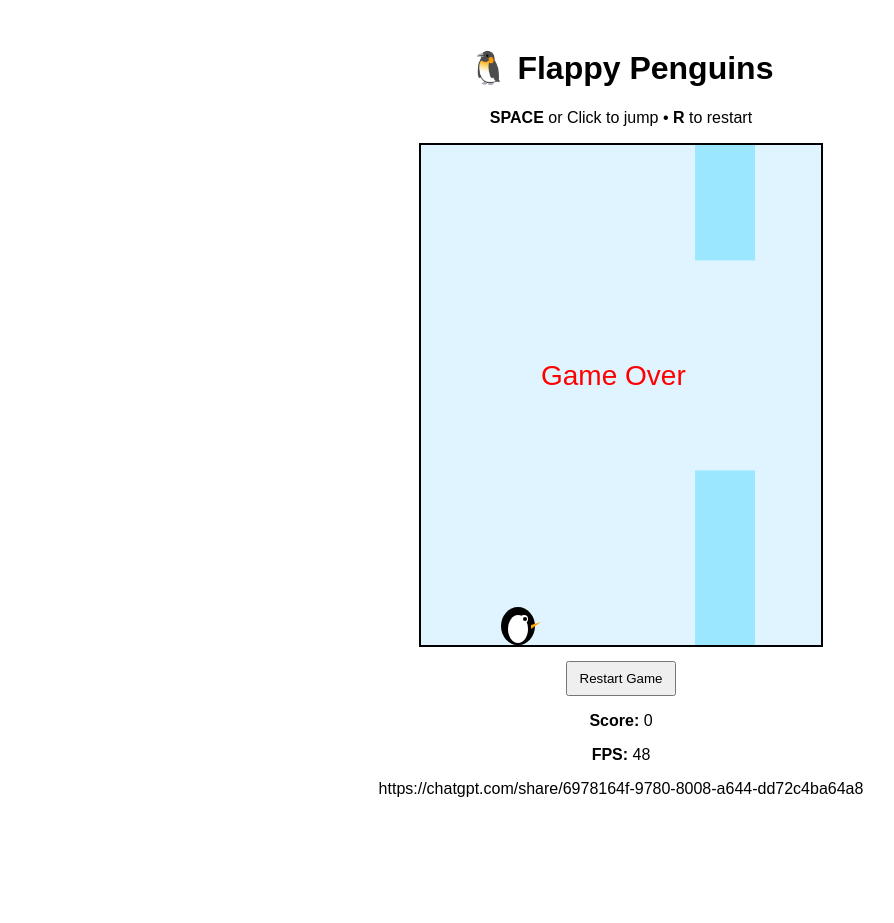
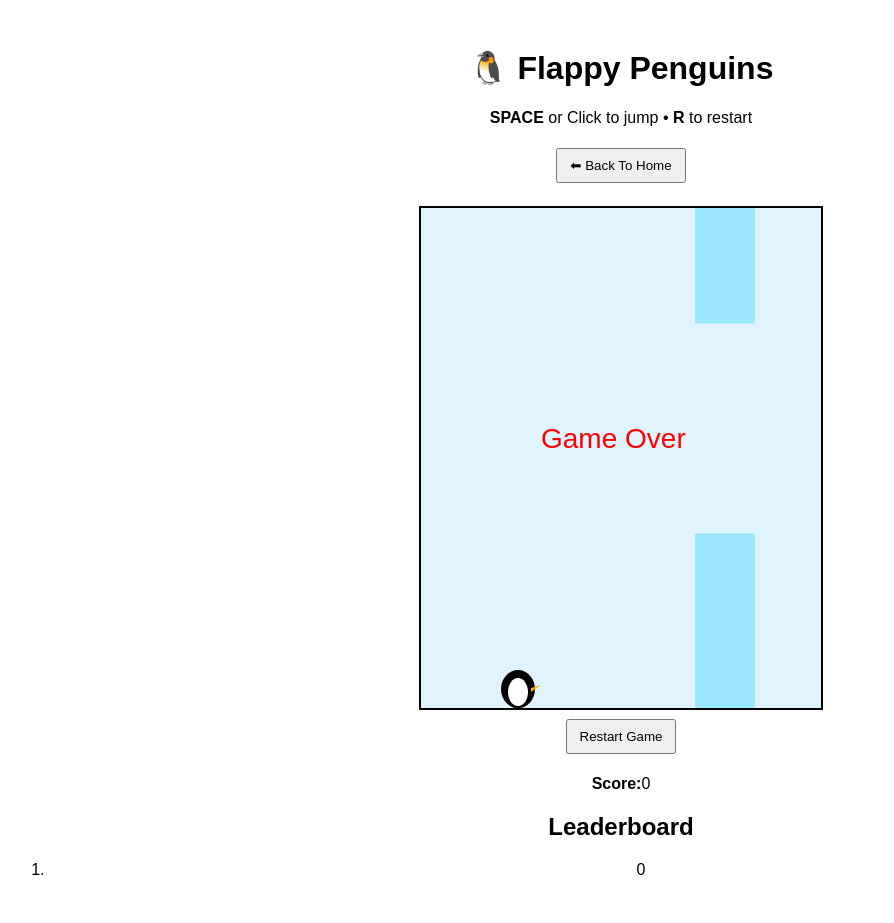
Before and after one commit to jjjjhogan/penguin, a Flask app: page /flappy in a window 1280 px wide. Shown: the whole page, without its empty margins (19-913 px from the left). Before the commit the page ends 797 px from the top, so only its background shows below. Run offline with Flask 3, Linux system fonts and the light colour scheme; the visitor is signed in with stand-in values (Sample User, id 1).

Commit message:
flappy lb

```diff
--- a/templates/flappy.html
+++ b/templates/flappy.html
@@ -3,222 +3,203 @@
 <head>
 <title>Flappy Penguins</title>
 <style>
-    body { font-family: Arial; padding:20px; text-align:center; }
-    canvas { border:2px solid black; background:#dff4ff; }
-    button { padding:8px 12px; margin-top:10px; cursor:pointer; }
+body{font-family:Arial;text-align:center;padding:20px}
+canvas{border:2px solid black;background:#dff4ff}
+button{padding:8px 12px;margin:5px;cursor:pointer}
 </style>
 </head>
+
 <body>
 
 <h1>🐧 Flappy Penguins</h1>
 <p><b>SPACE</b> or Click to jump • <b>R</b> to restart</p>
 
+<button onclick="goHome()">⬅ Back To Home</button>
+<br><br>
+
 <canvas id="game" width="400" height="500"></canvas>
 <br>
 <button onclick="restartGame()">Restart Game</button>
-<p id="scoreText"><b>Score:</b> 0</p>
-<p id="fpsText"><b>FPS:</b> 0</p>
+
+<p id="scoreText"><b>Score:</b>0</p>
+
+<h2>Leaderboard</h2>
+<ol id="leaderboard"></ol>
 
 <script>
-const canvas = document.getElementById("game");
-const ctx = canvas.getContext("2d");
 
-/* ========= PHYSICS ========= */
-const GRAVITY = 0.13;
-const JUMP_FORCE = canvas.height * 0.01;
-const PIPE_GAP = 210;
+const canvas=document.getElementById("game")
+const ctx=canvas.getContext("2d")
 
-/* ========= FPS CONTROL ========= */
-const TARGET_FPS = 80;
-const FRAME_TIME = 1000 / TARGET_FPS;
+const GRAVITY=0.13
+const JUMP_FORCE=canvas.height*0.01
+const PIPE_GAP=210
 
-let lastTime = 0;
-let fpsCounter = 0;
-let fpsTimer = 0;
+let penguin,pipes,score,frame,gameOver=false
 
-/* ========= GAME STATE ========= */
-let penguin, pipes, score, frame;
-let gameOver = false;
+/* ===== 60 FPS LOOP ===== */
+let fps=60
+let interval=1000/fps
+let lastTime=0
 
-/* ========= INIT ========= */
-function initGame(){
-  penguin = {x:80, y:200, w:34, h:38, vel:0};
-  pipes = [];
-  score = 0;
-  frame = 0;
-  gameOver = false;
-
-  document.getElementById("scoreText").innerHTML="<b>Score:</b> 0";
-
-  spawnPipe();
+function gameLoop(time){
+if(time-lastTime>interval){
+lastTime=time
+update()
+render()
+}
+requestAnimationFrame(gameLoop)
 }
 
-/* ========= PIPES ========= */
-function spawnPipe(){
-  const top = Math.random()*180 + 40;
-
-  pipes.push({
-    x: canvas.width,
-    w: 60,
-    topH: top,
-    bottomY: top + PIPE_GAP,
-    passed:false
-  });
+/* ===== INIT ===== */
+function initGame(){
+penguin={x:80,y:200,w:34,h:38,vel:0}
+pipes=[]
+score=0
+frame=0
+gameOver=false
+document.getElementById("scoreText").innerHTML="<b>Score:</b>0"
+spawnPipe()
 }
 
-/* ========= DRAW ========= */
-function drawPenguin(){
-  const x=penguin.x;
-  const y=penguin.y;
-
-  ctx.fillStyle="black";
-  ctx.beginPath();
-  ctx.ellipse(x+17,y+19,17,19,0,0,Math.PI*2);
-  ctx.fill();
-
-  ctx.fillStyle="white";
-  ctx.beginPath();
-  ctx.ellipse(x+17,y+22,10,14,0,0,Math.PI*2);
-  ctx.fill();
-
-  ctx.fillStyle="orange";
-  ctx.beginPath();
-  ctx.moveTo(x+30,y+18);
-  ctx.lineTo(x+40,y+15);
-  ctx.lineTo(x+30,y+22);
-  ctx.fill();
-
-  ctx.fillStyle="white";
-  ctx.beginPath();
-  ctx.arc(x+23,y+12,4,0,Math.PI*2);
-  ctx.fill();
-
-  ctx.fillStyle="black";
-  ctx.beginPath();
-  ctx.arc(x+24,y+12,2,0,Math.PI*2);
-  ctx.fill();
+/* ===== HOME BUTTON ===== */
+function goHome(){
+window.location.href="/"
 }
 
-function drawPipes(pipe){
-  ctx.fillStyle="#9be7ff";
-  ctx.fillRect(pipe.x,0,pipe.w,pipe.topH);
-  ctx.fillRect(pipe.x,pipe.bottomY,pipe.w,canvas.height-pipe.bottomY);
+/* ===== LEADERBOARD ===== */
+function saveScore(){
+let lb=JSON.parse(localStorage.getItem("flappyLB"))||[]
+lb.push(score)
+lb.sort((a,b)=>b-a)
+lb=lb.slice(0,5)
+localStorage.setItem("flappyLB",JSON.stringify(lb))
+showLeaderboard()
 }
 
-/* ========= COLLISION ========= */
-function hit(pipe){
-  return (
-    penguin.x < pipe.x + pipe.w &&
-    penguin.x + penguin.w > pipe.x &&
-    (penguin.y < pipe.topH ||
-     penguin.y + penguin.h > pipe.bottomY)
-  );
+function showLeaderboard(){
+let lb=JSON.parse(localStorage.getItem("flappyLB"))||[]
+let html=""
+lb.forEach(s=>html+=`<li>${s}</li>`)
+document.getElementById("leaderboard").innerHTML=html
 }
 
-/* ========= UPDATE ========= */
+/* ===== PIPES ===== */
+function spawnPipe(){
+const top=Math.random()*180+40
+pipes.push({x:canvas.width,w:60,topH:top,bottomY:top+PIPE_GAP,passed:false})
+}
+
+/* ===== COLLISION ===== */
+function hit(p){
+return(
+penguin.x<p.x+p.w &&
+penguin.x+penguin.w>p.x &&
+(penguin.y<p.topH||penguin.y+penguin.h>p.bottomY)
+)
+}
+
+/* ===== UPDATE ===== */
 function update(){
-  if(gameOver) return;
+if(gameOver)return
 
-  frame++;
+frame++
 
-  penguin.vel += GRAVITY;
-  penguin.y += penguin.vel;
+penguin.vel+=GRAVITY
+penguin.y+=penguin.vel
 
-  if(penguin.y < 0) penguin.y = 0;
-  if(penguin.y + penguin.h > canvas.height)
-      gameOver = true;
+if(penguin.y<0)penguin.y=0
+if(penguin.y+penguin.h>canvas.height){
+gameOver=true
+saveScore()
+}
 
 for(let p of pipes){
-    p.x -= 2;
+p.x-=2
 
-    if(!p.passed && p.x+p.w < penguin.x){
-      p.passed=true;
-      score++;
-      document.getElementById("scoreText").innerHTML="<b>Score:</b>"+score;
+if(!p.passed && p.x+p.w<penguin.x){
+p.passed=true
+score++
+document.getElementById("scoreText").innerHTML="<b>Score:</b>"+score
 }
 
-    if(hit(p)) gameOver=true;
-  }
-
-  pipes=pipes.filter(p=>p.x+p.w>0);
-
-  if(frame%120===0) spawnPipe();
-}
-
-/* ========= RENDER ========= */
-function render(){
-  ctx.clearRect(0,0,canvas.width,canvas.height);
-
-  for(let p of pipes) drawPipes(p);
-  drawPenguin();
-
-  if(gameOver){
-    ctx.fillStyle="red";
-    ctx.font="28px Arial";
-    ctx.fillText("Game Over",120,240);
+if(hit(p)){
+gameOver=true
+saveScore()
 }
 }
 
-/* ========= GAME LOOP (60 FPS LOCK) ========= */
-function gameLoop(timestamp){
+pipes=pipes.filter(p=>p.x+p.w>0)
 
-  const delta = timestamp - lastTime;
+if(frame%120===0)spawnPipe()
+}
 
-  if(delta >= FRAME_TIME){
-    lastTime = timestamp - (delta % FRAME_TIME);
+/* ===== DRAW ===== */
+function drawPenguin(){
+let x=penguin.x
+let y=penguin.y
 
-    update();
-    render();
+ctx.fillStyle="black"
+ctx.beginPath()
+ctx.ellipse(x+17,y+19,17,19,0,0,Math.PI*2)
+ctx.fill()
 
-    // FPS Calculation
-    fpsCounter++;
-    fpsTimer += delta;
+ctx.fillStyle="white"
+ctx.beginPath()
+ctx.ellipse(x+17,y+22,10,14,0,0,Math.PI*2)
+ctx.fill()
 
-    if(fpsTimer >= 1000){
-      document.getElementById("fpsText").innerHTML =
-        "<b>FPS:</b> " + fpsCounter;
-      fpsCounter = 0;
-      fpsTimer = 0;
+ctx.fillStyle="orange"
+ctx.beginPath()
+ctx.moveTo(x+30,y+18)
+ctx.lineTo(x+40,y+15)
+ctx.lineTo(x+30,y+22)
+ctx.fill()
+}
+
+function drawPipes(p){
+ctx.fillStyle="#9be7ff"
+ctx.fillRect(p.x,0,p.w,p.topH)
+ctx.fillRect(p.x,p.bottomY,p.w,canvas.height-p.bottomY)
+}
+
+/* ===== RENDER ===== */
+function render(){
+ctx.clearRect(0,0,canvas.width,canvas.height)
+for(let p of pipes)drawPipes(p)
+drawPenguin()
+
+if(gameOver){
+ctx.fillStyle="red"
+ctx.font="28px Arial"
+ctx.fillText("Game Over",120,240)
 }
 }
 
-  requestAnimationFrame(gameLoop);
+/* ===== CONTROLS ===== */
+function flap(){
+if(gameOver)return
+penguin.vel=-JUMP_FORCE
 }
 
-/* ========= CONTROLS ========= */
-function flap(){
-  if(gameOver) return;
-  penguin.vel = -JUMP_FORCE;
-}
+function restartGame(){initGame()}
 
-function restartGame(){ initGame(); }
+document.addEventListener("keydown",e=>{
+if(e.repeat)return
+if(e.code==="Space"){e.preventDefault();flap()}
+if(e.code==="KeyR"){restartGame()}
+})
 
-document.addEventListener("keydown", function(e){
-  if(e.repeat) return;
+canvas.addEventListener("mousedown",e=>{
+e.preventDefault()
+flap()
+})
 
-  if(e.code==="Space"){
-    e.preventDefault();
-    flap();
-  }
+/* ===== START ===== */
+initGame()
+showLeaderboard()
+requestAnimationFrame(gameLoop)
 
-  if(e.code==="KeyR"){
-    restartGame();
-  }
-});
-
-canvas.addEventListener("mousedown", e=>{
-  e.preventDefault();
-  flap();
-});
-
-/* ========= START ========= */
-initGame();
-requestAnimationFrame(gameLoop);
 </script>
-
 </body>
 </html>
-
-
-
-https://chatgpt.com/share/6978164f-9780-8008-a644-dd72c4ba64a8
```
Lines whose indentation alone changed are shown as unchanged.
